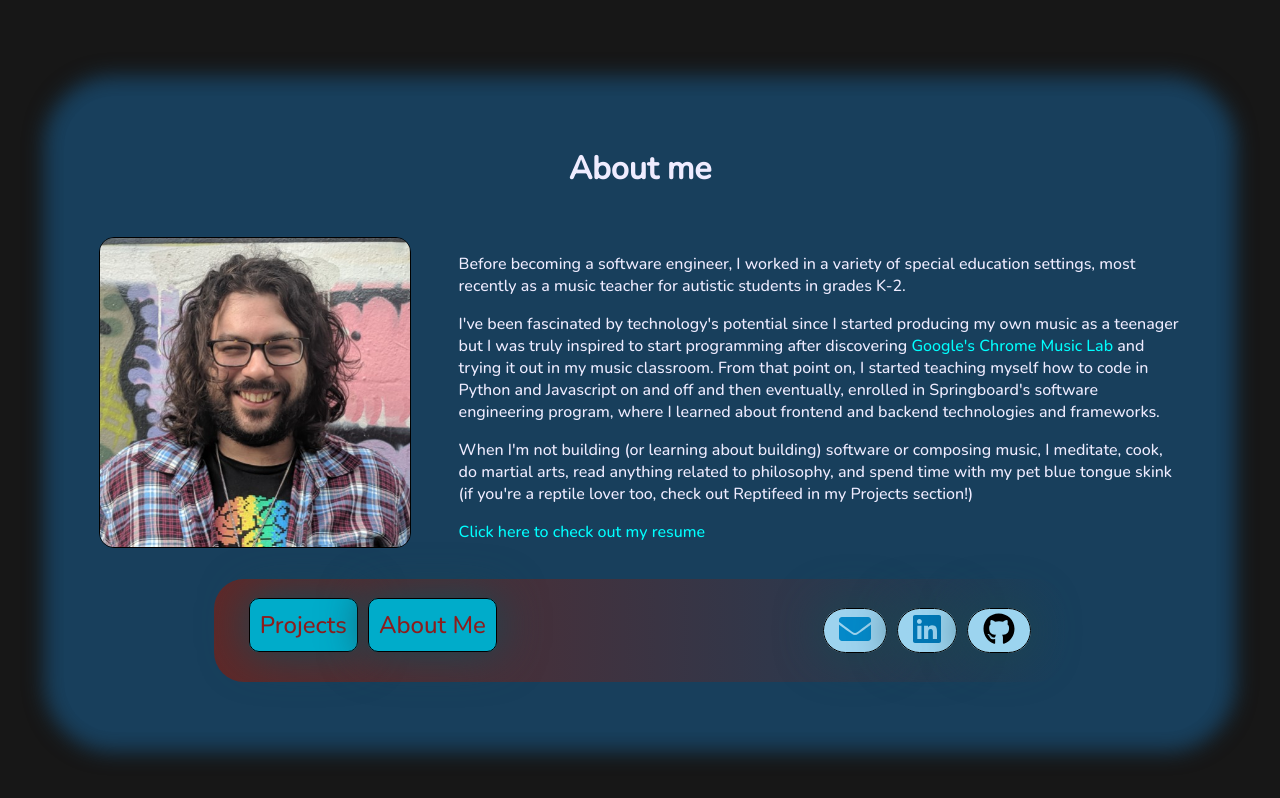
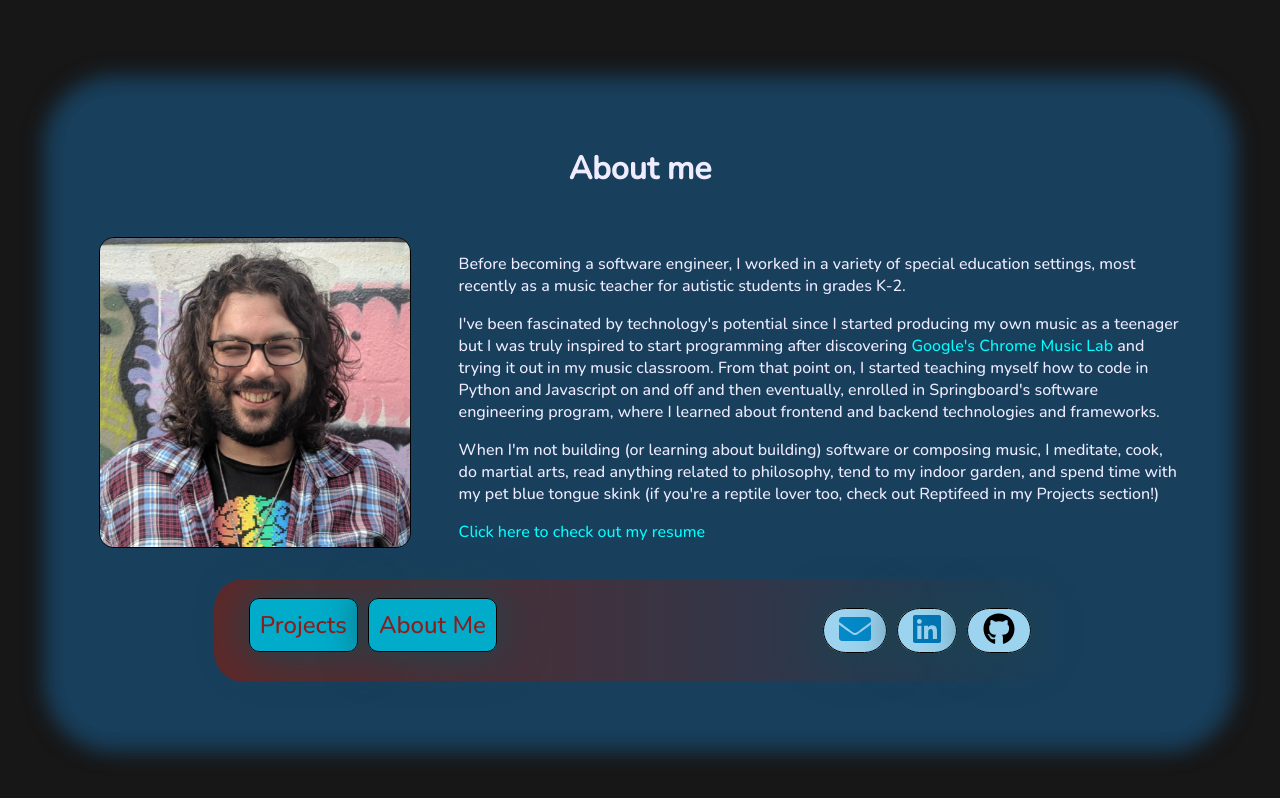
Before and after one commit to Adam-Thometz/Portfolio, a React (Create React App) app: page /about-me in a window 1280 px wide. Shown: the top 798 px of the page. Built offline with nearby package versions, Linux system fonts and the light colour scheme.

Commit message:
changed about me

```diff
--- a/src/about-me/AboutMe.js
+++ b/src/about-me/AboutMe.js
@@ -15,7 +15,7 @@ const AboutMe = () => {
         <div className="AboutMe-text" tabIndex={0}>
           <p>Before becoming a software engineer, I worked in a variety of special education settings, most recently as a music teacher for autistic students in grades K-2.</p>
           <p>I've been fascinated by technology's potential since I started producing my own music as a teenager but I was truly inspired to start programming after discovering <Link to="#" onClick={() => window.open("https://musiclab.chromeexperiments.com")}>Google's Chrome Music Lab</Link> and trying it out in my music classroom. From that point on, I started teaching myself how to code in Python and Javascript on and off and then eventually, enrolled in Springboard's software engineering program, where I learned about frontend and backend technologies and frameworks.</p>
-          <p>When I'm not building (or learning about building) software or composing music, I meditate, cook, do martial arts, read anything related to philosophy, and spend time with my pet blue tongue skink (if you're a reptile lover too, check out Reptifeed in my Projects section!)</p>
+          <p>When I'm not building (or learning about building) software or composing music, I meditate, cook, do martial arts, read anything related to philosophy, tend to my indoor garden, and spend time with my pet blue tongue skink (if you're a reptile lover too, check out Reptifeed in my Projects section!)</p>
           <Link to="#" onClick={() => window.open("https://resume.creddle.io/resume/o9lpco7gae")}>Click here to check out my resume</Link>
         </div>
       </div>
```
